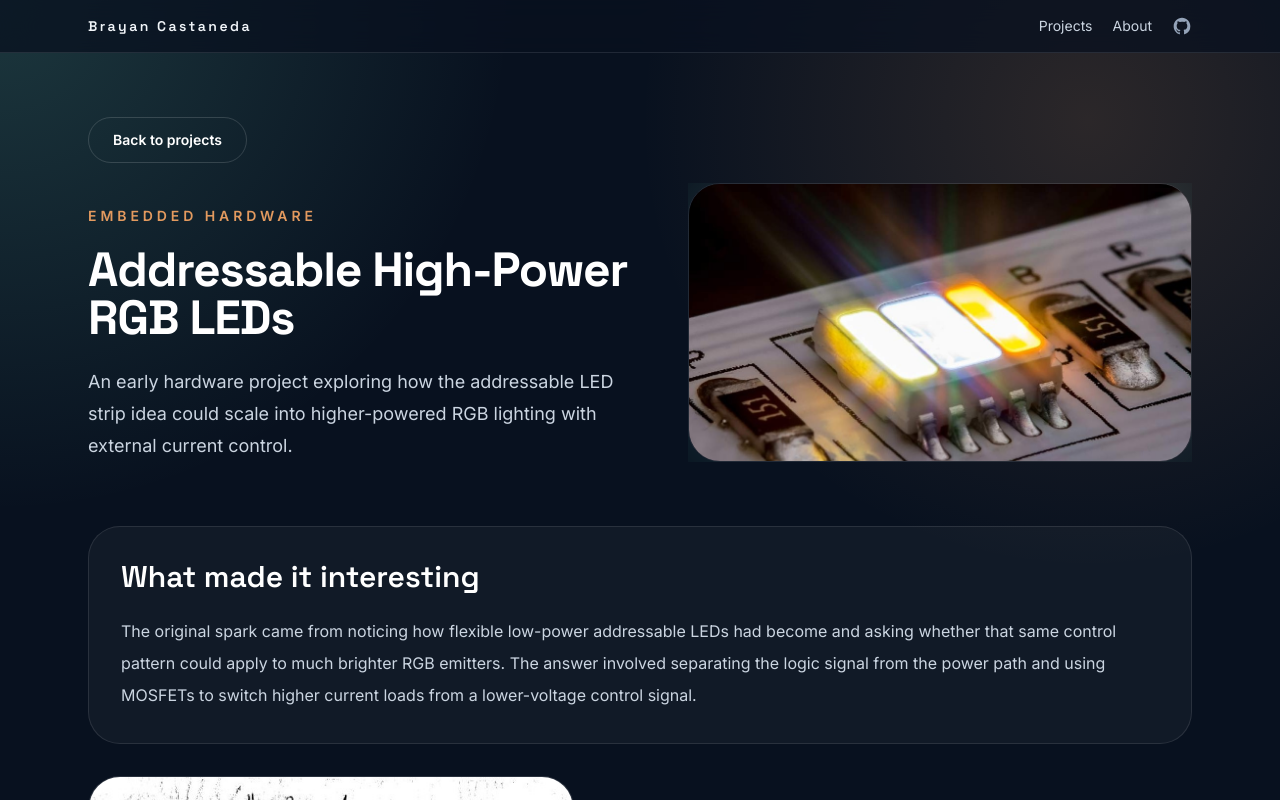
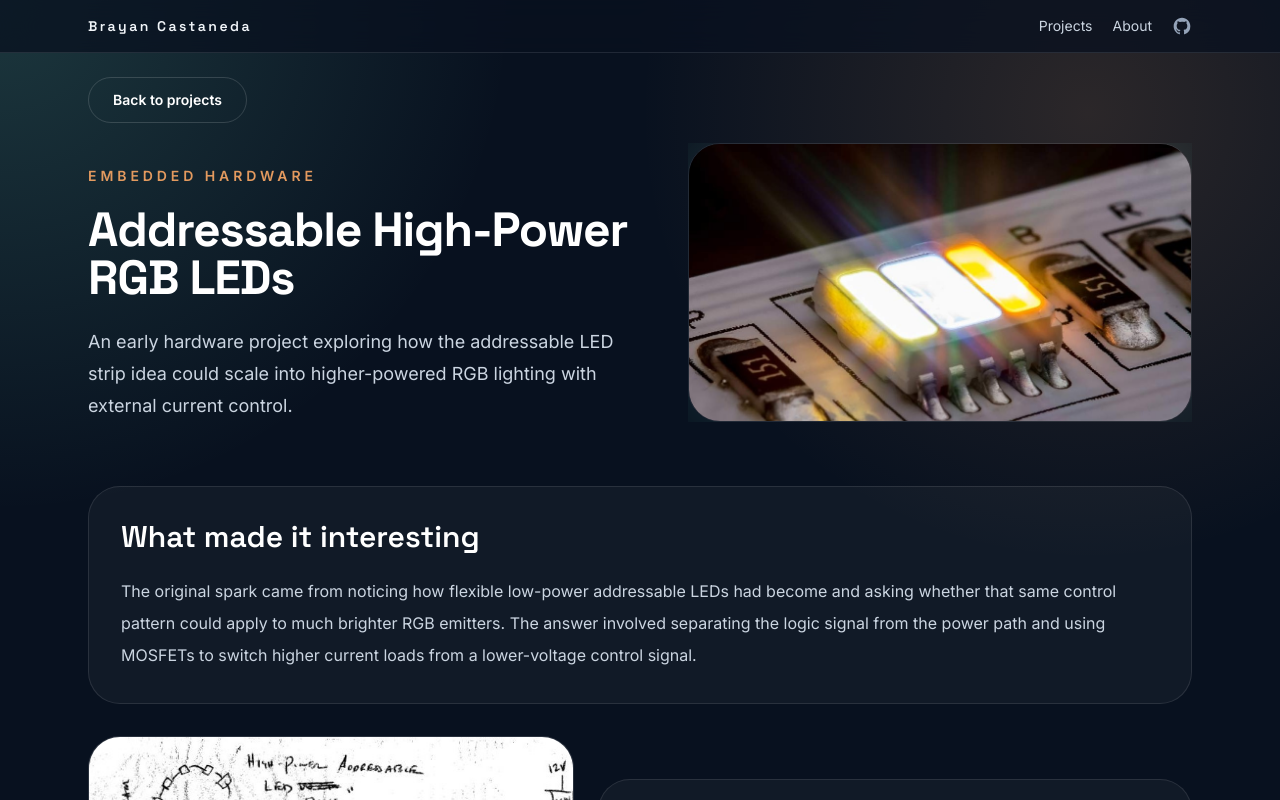
Before and after one commit to castab/My-Bootstrap4-Website, a Next.js app: page /projects/rgb-leds in a window 1280 px wide. Shown: the top 800 px of the page. Built offline with nearby package versions, Linux system fonts and the light colour scheme.

Commit message:
Styling updates
Mostly some spacing edits

```diff
--- a/app/layout.tsx
+++ b/app/layout.tsx
@@ -17,7 +17,7 @@
 
 export default function RootLayout({ children }: Readonly<{ children: ReactNode }>) {
   return (
-    <html lang="en" className={`${inter.variable} ${spaceGrotesk.variable}`}>
+    <html lang="en" className={`${inter.variable} ${spaceGrotesk.variable}`} data-scroll-behavior="smooth">
       <body className="font-sans antialiased">
         <div className="min-h-screen">
           <SiteHeader />
--- a/app/projects/page.tsx
+++ b/app/projects/page.tsx
@@ -8,7 +8,7 @@
 
 export default function ProjectsPage() {
   return (
-    <main className="py-20">
+    <main className="py-10">
       <Container>
         <PageIntro eyebrow="notable work" title="Project notes, experiments, and engineering background." summary="A collection of software, embedded systems, and hardware projects that shaped how I think about practical engineering work." />
         <div className="mt-12 grid gap-6 md:grid-cols-2 lg:grid-cols-3">
--- a/components/ProjectPage.tsx
+++ b/components/ProjectPage.tsx
@@ -21,7 +21,7 @@
 
 export function ProjectShell({ children }: { children: ReactNode }) {
   return (
-    <main className="py-12 sm:py-16">
+    <main className="py-6">
       <Container className="max-w-5xl">
         <ButtonLink href="/projects" variant="secondary">
           Back to projects
```
